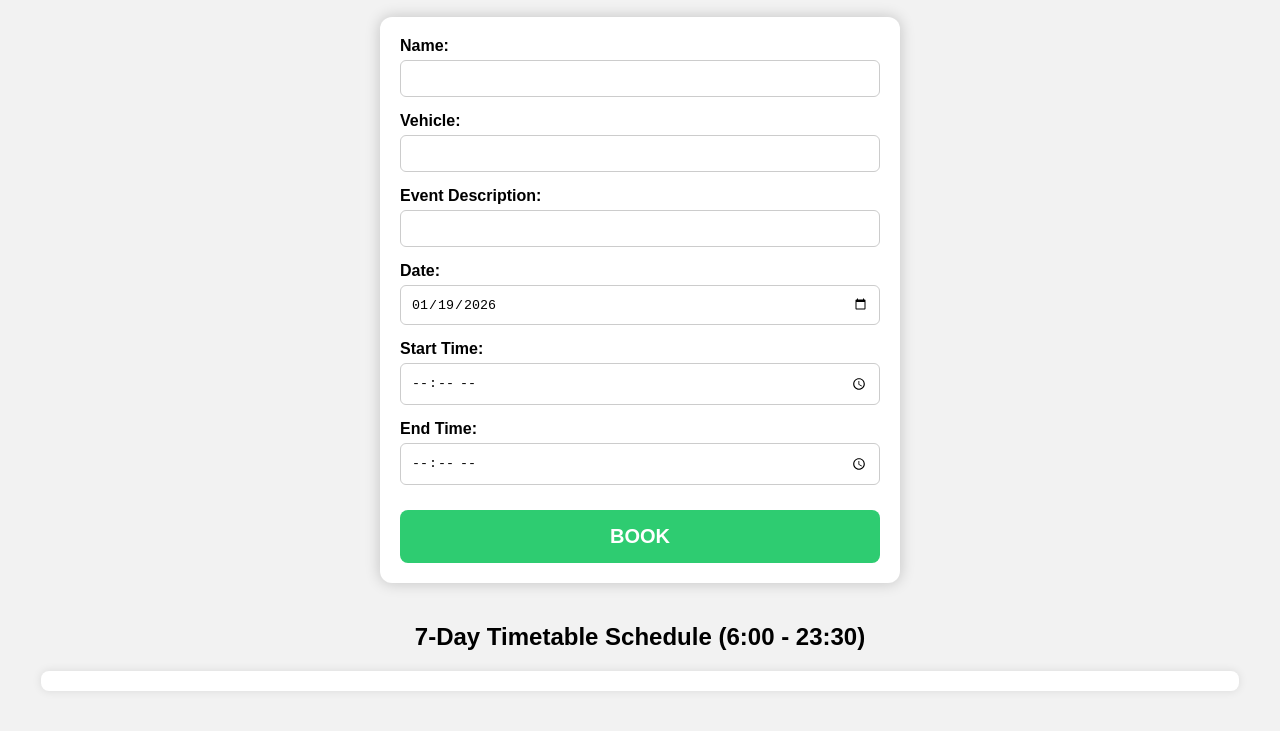
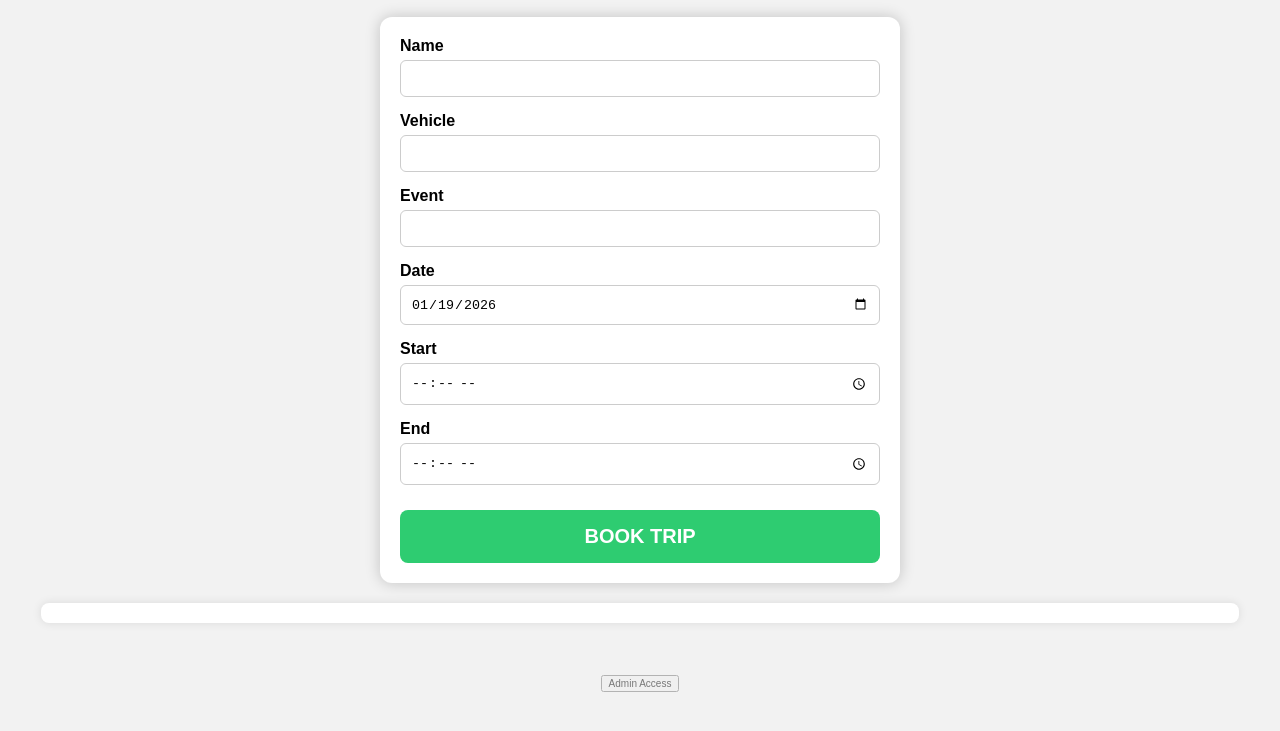
Before and after one commit to LandoNoPolePostion/school-transport-booking-system-prototype-v1.2, a website: page index.html in a window 1280 px wide. Shown: the part 81-812 px from the top of the page. Drawn offline with Linux system fonts and the light colour scheme; no server answers.

Commit message:
Update index.html

```diff
--- a/index.html
+++ b/index.html
@@ -1,60 +1,32 @@
 <!DOCTYPE html>
-<html lang="en">
+<html>
 <head>
-  <meta charset="UTF-8">
-  <meta name="viewport" content="width=device-width, initial-scale=1.0">
-  <title>School Transport Booking</title>
+    <title>Transport Booking</title>
     <link rel="stylesheet" href="styles.css">
 </head>
 <body>
-
     <h1>School Transport Booking</h1>
-
-  <!-- INPUT AREA -->
     <div class="formContainer">
         <form id="bookingForm">
-
-      <div class="formRow">
-        <label>Name:</label>
-        <input type="text" id="name" required>
-      </div>
-
-      <div class="formRow">
-        <label>Vehicle:</label>
-        <input type="text" id="vehicle" required>
-      </div>
-
-      <div class="formRow">
-        <label>Event Description:</label>
-        <input type="text" id="event" required>
-      </div>
-
-      <div class="formRow">
-        <label>Date:</label>
-        <input type="date" id="date" required>
-      </div>
-
-      <div class="formRow">
-        <label>Start Time:</label>
-        <input type="time" id="startTime" required>
-      </div>
-
-      <div class="formRow">
-        <label>End Time:</label>
-        <input type="time" id="endTime" required>
-      </div>
-
-      <button id="bookBtn" type="submit">BOOK</button>
+            <div class="formRow"><label>Name</label><input type="text" id="name" required></div>
+            <div class="formRow"><label>Vehicle</label><input type="text" id="vehicle" required></div>
+            <div class="formRow"><label>Event</label><input type="text" id="event" required></div>
+            <div class="formRow"><label>Date</label><input type="date" id="date" required></div>
+            <div class="formRow"><label>Start</label><input type="time" id="startTime" required></div>
+            <div class="formRow"><label>End</label><input type="time" id="endTime" required></div>
+            <button id="bookBtn" type="submit">BOOK TRIP</button>
         </form>
     </div>
-
-  <!-- SCHEDULE WRAPPER -->
-  <h2 class="schedTitle">7-Day Timetable Schedule (6:00 - 23:30)</h2>
-
-  <div class="scheduleWrapper">
-    <!-- Schedule will be injected here by script.js -->
+    <div class="scheduleWrapper"></div>
+    <div style="text-align: center; margin-top: 50px;">
+        <button onclick="adminLogin()" style="opacity: 0.5; font-size: 10px;">Admin Access</button>
     </div>
-
     <script src="script.js"></script>
+    <script>
+        function adminLogin() {
+            const p = prompt("Password:");
+            if(p === "0220200819") { sessionStorage.setItem('auth', 'true'); window.location.href = 'admin.html'; }
+        }
+    </script>
 </body>
 </html>
```
Lines whose indentation alone changed are shown as unchanged.
